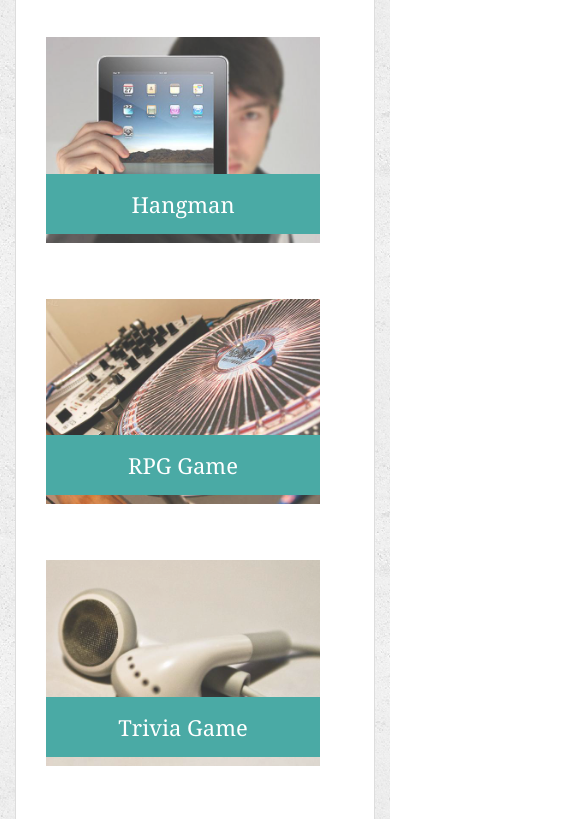
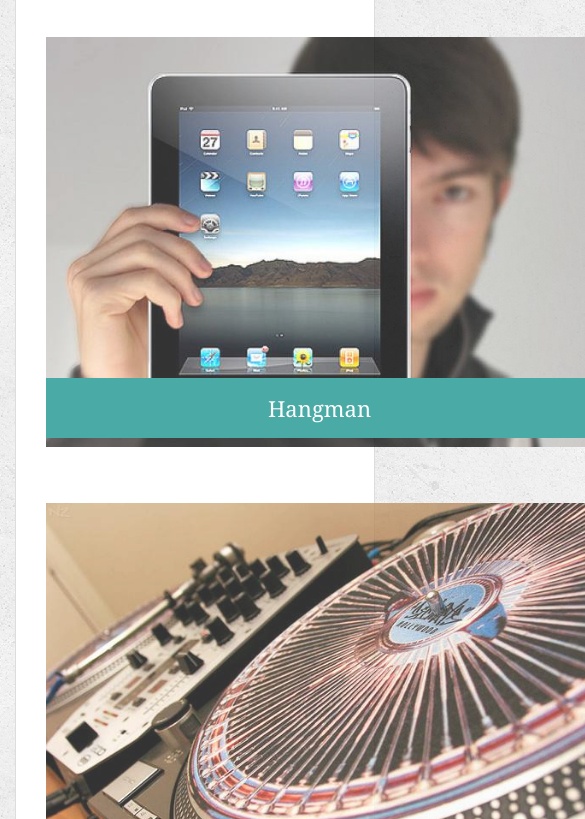
Before and after one commit to Phireous/portfolio1, a plain HTML site: page portfolio.html in a window 390 px wide. Shown: the part 272-1091 px from the top of the page, 585 px wide, since content can reach past the window. Drawn offline with Linux system fonts and the light colour scheme.

Commit message:
updated responsiveness to portfolio/contact css

```diff
--- a/assets/css/style.css
+++ b/assets/css/style.css
@@ -251,6 +251,10 @@ input[type=submit] {
     margin-left: 10px;
     width: 400px;
   }
+
+  .work {
+    width: 420px;
+  }
 }
 
 @media screen and (max-width: 768px) {
@@ -273,6 +277,10 @@ input[type=submit] {
   .sidebar {
     max-width: 749px;
   }
+
+  .work {
+    width: 323px;
+  }
 }
 
 @media screen and (max-width: 640px) {
@@ -293,4 +301,8 @@ input[type=submit] {
   #main-container {
     padding: 15px;
   }
+
+  .work {
+    width: 547px;
+  }
 }
```
